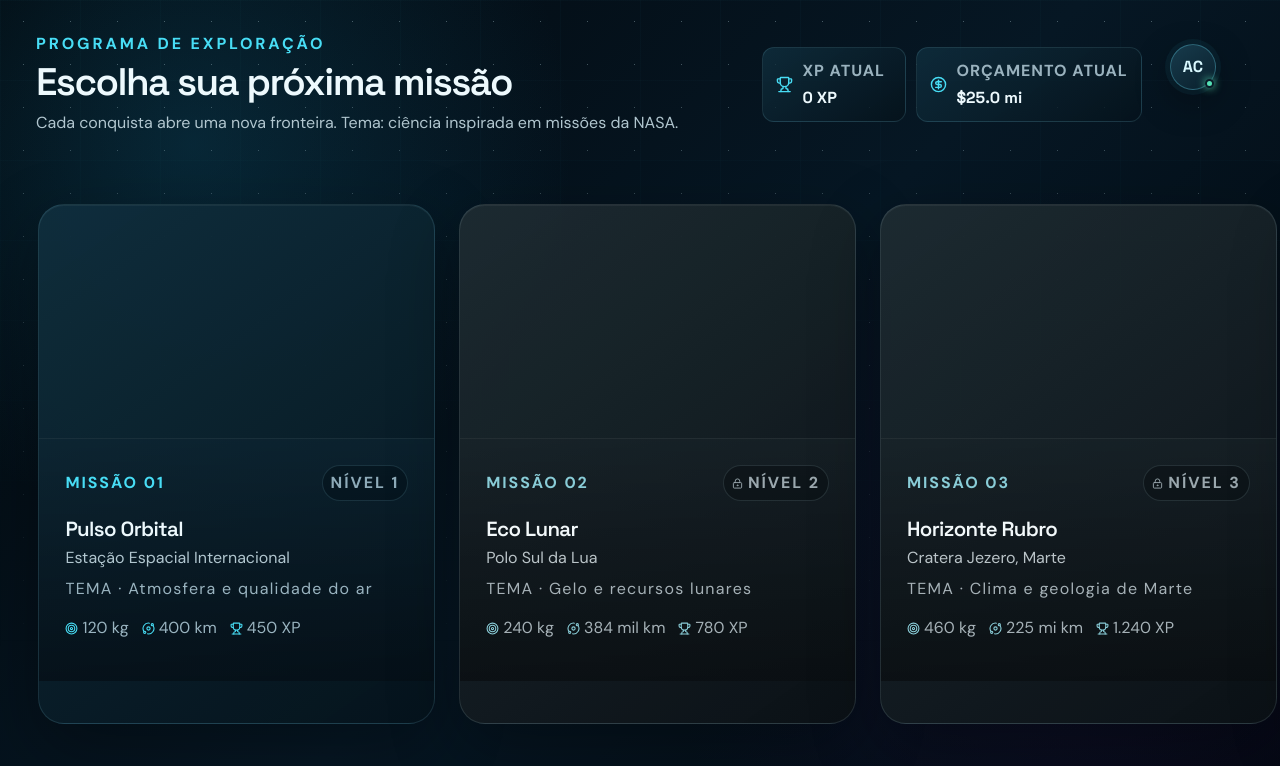
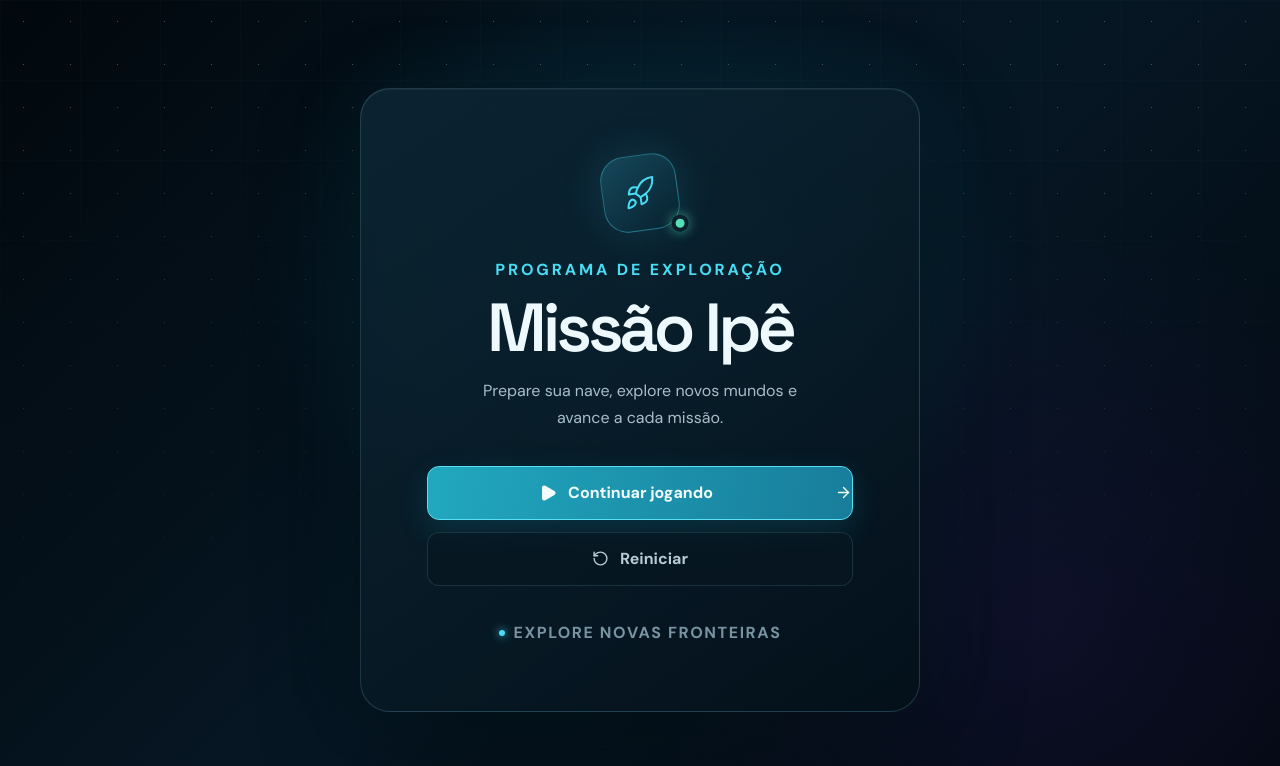
Before and after one commit to bruno-assis-carvalho/missao-ipe-deploy, a React (Vite) app: page / in a window 1280 px wide. Shown: the top 766 px of the page. Built offline with nearby package versions, Linux system fonts and the light colour scheme.

Commit message:
reiniciar jogo

```diff
--- a/src/App.tsx
+++ b/src/App.tsx
@@ -15,6 +15,7 @@ import {
   Orbit,
   Plus,
   Minus,
+  Play,
   Radio,
   Rocket,
   RotateCcw,
@@ -1179,6 +1180,50 @@ function MissionsScreen({
   );
 }
 
+function StartScreen({
+  onContinue,
+  onRestart,
+  restartError,
+}: {
+  onContinue: () => void;
+  onRestart: () => void;
+  restartError: string | null;
+}) {
+  return (
+    <main className="start-screen">
+      <section className="start-panel" aria-labelledby="start-title">
+        <div className="start-emblem" aria-hidden="true">
+          <Rocket size={34} strokeWidth={1.4} />
+          <span />
+        </div>
+        <span className="kicker">PROGRAMA DE EXPLORAÇÃO</span>
+        <h1 id="start-title">Missão Ipê</h1>
+        <p>Prepare sua nave, explore novos mundos e avance a cada missão.</p>
+        <div className="start-actions">
+          <button type="button" className="start-continue" onClick={onContinue}>
+            <Play size={18} fill="currentColor" />
+            Continuar jogando
+            <ArrowRight size={17} />
+          </button>
+          <button type="button" className="start-restart" onClick={onRestart}>
+            <RotateCcw size={17} />
+            Reiniciar
+          </button>
+        </div>
+        {restartError && (
+          <p className="start-error" role="alert">
+            {restartError}
+          </p>
+        )}
+        <div className="start-caption">
+          <span />
+          EXPLORE NOVAS FRONTEIRAS
+        </div>
+      </section>
+    </main>
+  );
+}
+
 function MissionContextScreen() {
   const navigate = useNavigate();
   const { missionId = "iss" } = useParams();
@@ -1249,7 +1294,7 @@ function MissionContextScreen() {
       <BottomActions
         backLabel="Missões"
         nextLabel="Montar a nave"
-        onBack={() => navigate("/")}
+        onBack={() => navigate("/missions")}
         onNext={() => navigate(`/mission/${mission.id}/build/0`)}
       />
     </main>
@@ -2530,7 +2575,7 @@ function ResultsScreen({
 
   const finish = () => {
     onComplete(mission.id, launch.id);
-    navigate("/");
+    navigate("/missions");
   };
 
   return (
@@ -2626,7 +2671,9 @@ function ResultsScreen({
 
 function Game() {
   const [engineer, setEngineer] = useState<EngineerState>(loadEngineerState);
+  const [restartError, setRestartError] = useState<string | null>(null);
   const location = useLocation();
+  const navigate = useNavigate();
 
   useEffect(() => {
     try {
@@ -2636,10 +2683,37 @@ function Game() {
     }
   }, [engineer]);
 
+  function restartGame() {
+    if (!window.confirm("Isso apagará todo o progresso salvo. Deseja reiniciar o jogo?")) return;
+
+    try {
+      window.localStorage.removeItem(`${ENGINEER_STORAGE_KEY}-backup`);
+      window.localStorage.removeItem(ENGINEER_STORAGE_KEY);
+    } catch (error) {
+      console.error("Não foi possível limpar os dados salvos do engenheiro.", error);
+      setRestartError("Não foi possível apagar os dados salvos. Tente novamente.");
+      return;
+    }
+
+    setRestartError(null);
+    setEngineer(INITIAL_ENGINEER_STATE);
+    navigate("/missions");
+  }
+
   return (
     <Routes key={location.pathname}>
       <Route
         path="/"
+        element={
+          <StartScreen
+            onContinue={() => navigate("/missions")}
+            onRestart={restartGame}
+            restartError={restartError}
+          />
+        }
+      />
+      <Route
+        path="/missions"
         element={
           <MissionsScreen
             unlockedLevel={engineer.unlockedLevel}
@@ -2670,7 +2744,7 @@ function Game() {
         path="/mission/:missionId/results"
         element={<ResultsRoute engineer={engineer} setEngineer={setEngineer} />}
       />
-      <Route path="*" element={<Navigate to="/" replace />} />
+      <Route path="*" element={<Navigate to="/missions" replace />} />
     </Routes>
   );
 }
--- a/src/index.css
+++ b/src/index.css
@@ -51,6 +51,7 @@
 }
 
 .missions-screen,
+.start-screen,
 .context-screen,
 .build-screen,
 .review-screen,
@@ -66,6 +67,7 @@
 }
 
 .missions-screen::before,
+.start-screen::before,
 .context-screen::before,
 .build-screen::before,
 .review-screen::before,
@@ -120,6 +122,169 @@
   border-radius: 50%;
   background: var(--green);
   box-shadow: 0 0 8px var(--green);
+}
+
+.start-screen {
+  position: relative;
+  display: grid;
+  width: 100%;
+  height: 100dvh;
+  overflow: auto;
+  place-items: center;
+  padding: 28px;
+  background:
+    radial-gradient(ellipse at 50% 34%, rgb(18 107 142 / 30%), transparent 43%),
+    radial-gradient(circle at 82% 78%, rgb(59 22 116 / 18%), transparent 34%),
+    linear-gradient(135deg, #02080d 0%, #061724 52%, #02080e 100%);
+}
+
+.start-panel {
+  position: relative;
+  z-index: 1;
+  display: flex;
+  width: min(100%, 560px);
+  flex-direction: column;
+  align-items: center;
+  padding: clamp(32px, 7vw, 66px);
+  border: 1px solid rgb(125 197 219 / 20%);
+  border-radius: 30px;
+  background: linear-gradient(145deg, rgb(13 38 53 / 88%), rgb(4 17 26 / 92%));
+  box-shadow:
+    inset 0 1px rgb(255 255 255 / 5%),
+    0 32px 100px rgb(0 0 0 / 45%),
+    0 0 90px rgb(24 147 180 / 8%);
+  text-align: center;
+}
+
+.start-emblem {
+  position: relative;
+  display: grid;
+  width: 76px;
+  height: 76px;
+  place-items: center;
+  margin-bottom: 27px;
+  border: 1px solid rgb(72 221 245 / 38%);
+  border-radius: 24px;
+  background: linear-gradient(145deg, rgb(31 104 127 / 55%), rgb(8 35 48 / 80%));
+  box-shadow: 0 0 45px rgb(72 221 245 / 14%);
+  color: var(--cyan);
+  transform: rotate(-8deg);
+}
+
+.start-emblem > span {
+  position: absolute;
+  right: -7px;
+  bottom: -7px;
+  width: 17px;
+  height: 17px;
+  border: 4px solid #0a202d;
+  border-radius: 50%;
+  background: var(--green);
+  box-shadow: 0 0 12px rgb(85 224 181 / 65%);
+}
+
+.start-panel > .kicker {
+  font-size: 16px;
+}
+
+.start-panel h1 {
+  margin-top: 12px;
+  font-family: var(--font-display);
+  font-size: clamp(43px, 8vw, 68px);
+  font-weight: 600;
+  letter-spacing: -0.06em;
+  line-height: 1;
+}
+
+.start-panel > p {
+  max-width: 370px;
+  margin-top: 16px;
+  color: #a7bec9;
+  font-size: 17px;
+  line-height: 1.65;
+}
+
+.start-actions {
+  display: grid;
+  width: 100%;
+  gap: 12px;
+  margin-top: 35px;
+}
+
+.start-actions button {
+  display: flex;
+  min-height: 54px;
+  align-items: center;
+  justify-content: center;
+  gap: 11px;
+  border-radius: 12px;
+  font-size: 16px;
+  font-weight: 700;
+  transition:
+    border-color 180ms ease,
+    background 180ms ease,
+    transform 180ms ease,
+    box-shadow 180ms ease;
+}
+
+.start-actions button:hover {
+  transform: translateY(-2px);
+}
+
+.start-continue {
+  border: 1px solid #59dff2;
+  background: linear-gradient(100deg, #21a8bf, #187d9b);
+  box-shadow: 0 10px 30px rgb(24 161 190 / 20%);
+  color: #f3fdff;
+}
+
+.start-continue:hover {
+  box-shadow: 0 14px 34px rgb(24 161 190 / 35%);
+}
+
+.start-continue > svg:last-child {
+  margin-left: auto;
+}
+
+.start-continue > svg:first-child {
+  margin-left: auto;
+}
+
+.start-restart {
+  border: 1px solid var(--line);
+  background: rgb(7 22 32 / 60%);
+  color: #b7cbd4;
+}
+
+.start-restart:hover {
+  border-color: rgb(243 183 97 / 52%);
+  background: rgb(48 39 29 / 45%);
+  color: #ffe0ad;
+}
+
+.start-error {
+  margin-top: 16px !important;
+  color: #ff9aa2 !important;
+  font-size: 16px !important;
+}
+
+.start-caption {
+  display: flex;
+  align-items: center;
+  gap: 9px;
+  margin-top: 35px;
+  color: #7894a2;
+  font-size: 16px;
+  font-weight: 700;
+  letter-spacing: 0.1em;
+}
+
+.start-caption span {
+  width: 6px;
+  height: 6px;
+  border-radius: 50%;
+  background: var(--cyan);
+  box-shadow: 0 0 9px var(--cyan);
 }
 
 .mission-carousel {
@@ -4202,6 +4367,7 @@
 }
 
 .missions-screen,
+.start-screen,
 .context-screen,
 .build-screen,
 .review-screen,
```
